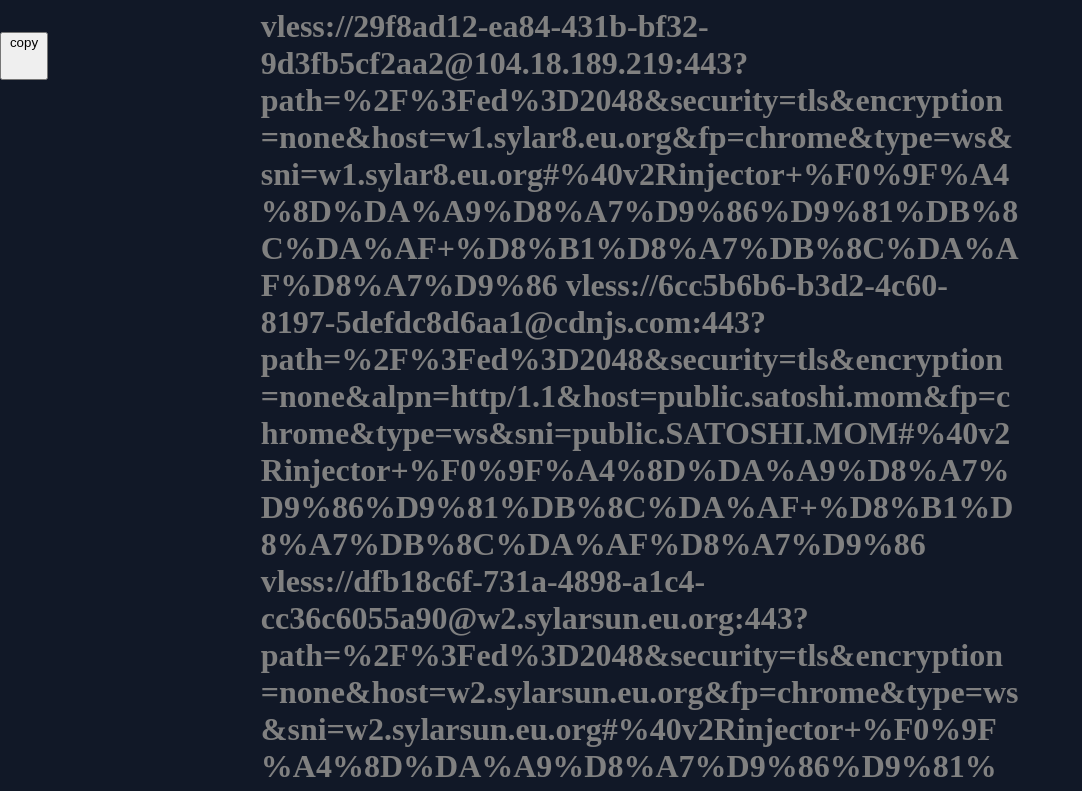
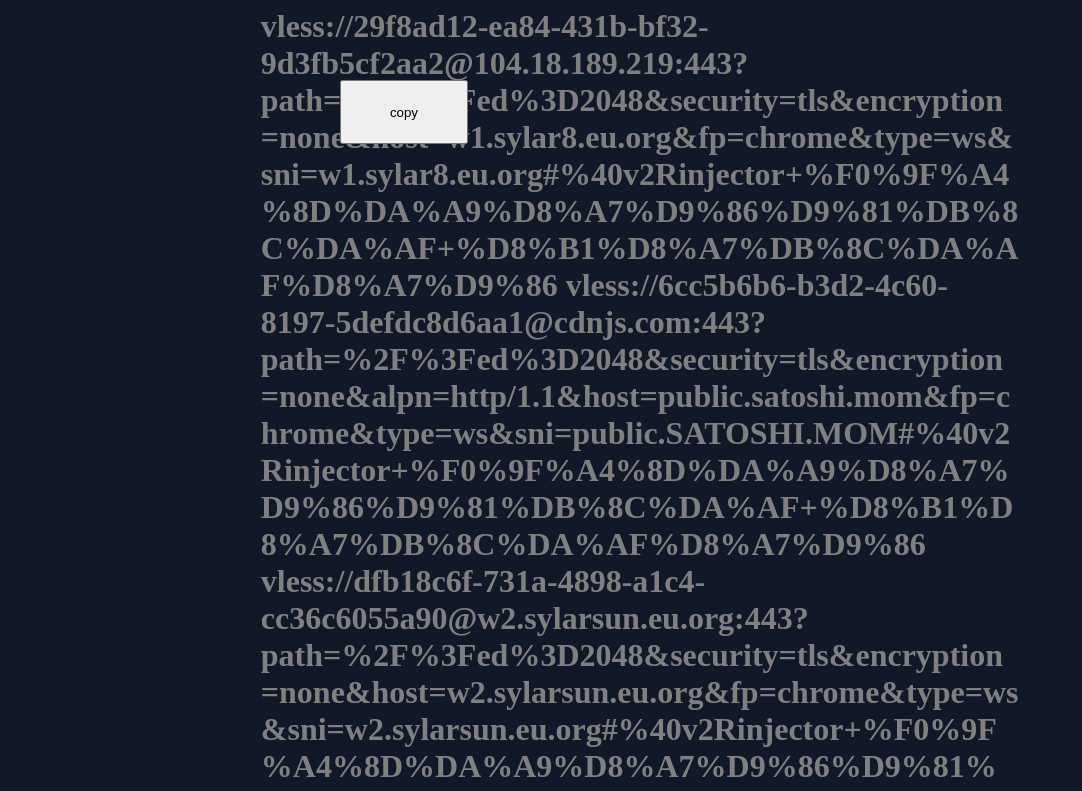
Before and after one commit to 0xErfan/v2ray, a plain HTML site: page index.html in a window 1280 px wide. Shown: the top 791 px of the page, without its empty margins (0-1082 px from the left). Drawn offline with Linux system fonts and the light colour scheme.

Commit message:
Update index.html

```diff
--- a/index.html
+++ b/index.html
@@ -24,14 +24,10 @@
         }
 
         button {
-            display: flex;
-            justify-content: center;
-            width: 3rem;
-            height: 3rem;
+            width: 8rem;
+            height: 4rem;
             position: fixed;
-            top: 2rem;
-            right: 0;
-            left: 0;
+            top: 5rem;
         }
 
         h4 {
```
